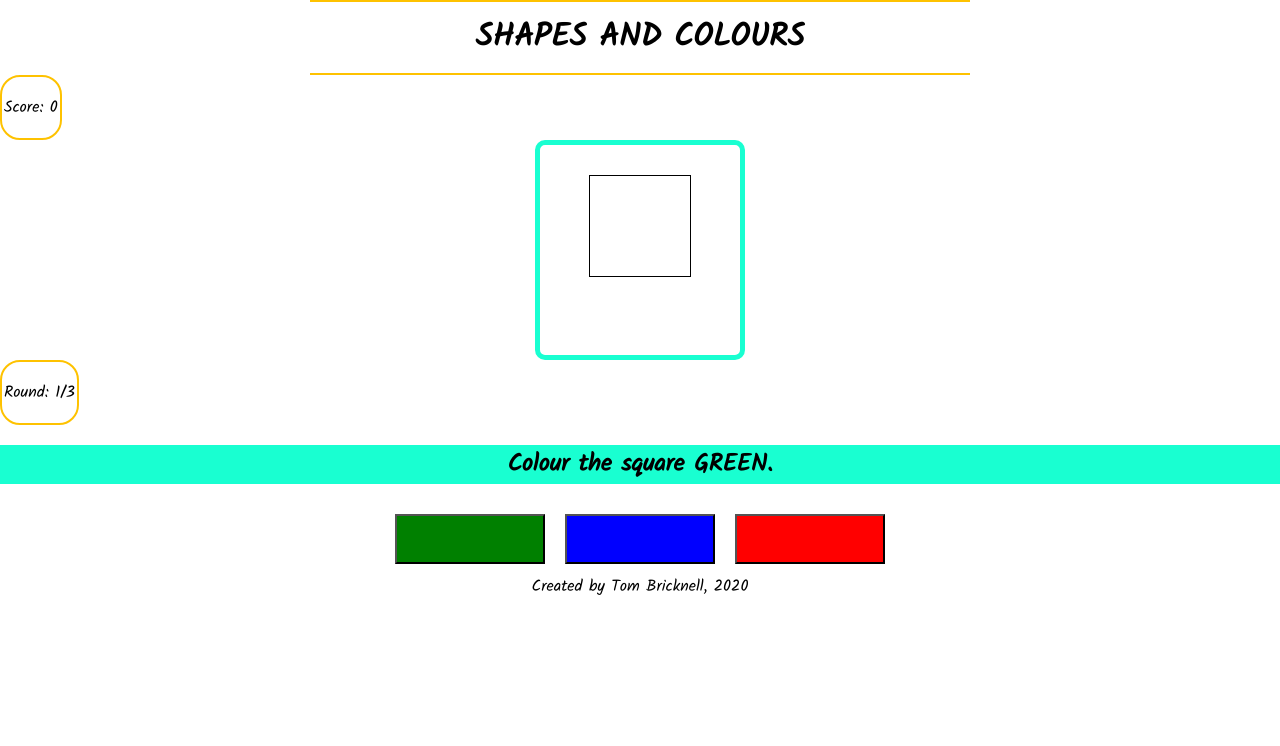
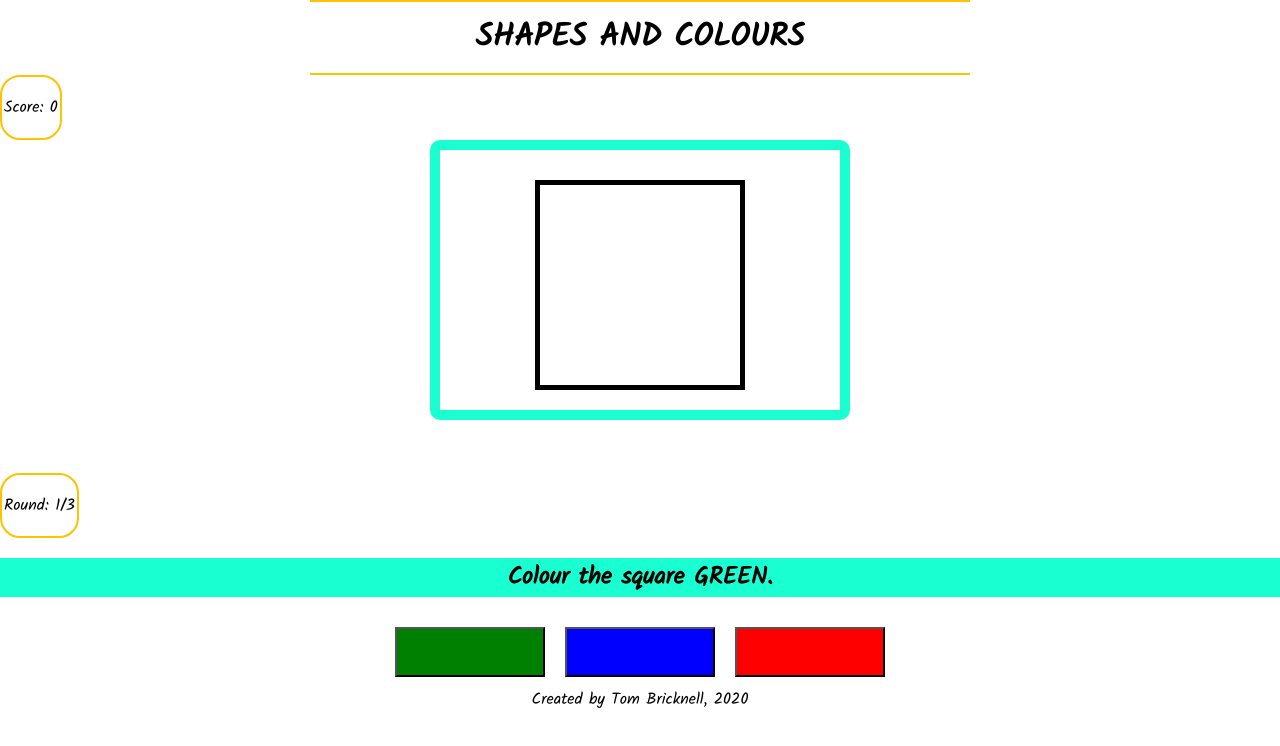
Before and after one commit to tbric123/shapesandcolours, a React (Create React App) app: page / in a window 1280 px wide. Shown: the top 746 px of the page. Built offline with nearby package versions, Linux system fonts and the light colour scheme.

Commit message:
Thicker borders and larger shapes, plan to use a JSON object for the colours

```diff
--- a/public/index.css
+++ b/public/index.css
@@ -29,11 +29,11 @@ body {
 
 .shapeBox {
   display: inline-block;
-  border: 5px #19FFD1 solid;
+  border: 10px #19FFD1 solid;
   border-radius: 10px;
   padding: 30px 0 30px 0;
-  width: 200px;
-  height: 150px;
+  width: 400px;
+  height: 200px;
   text-align: center;
   margin: 0 10px 0 10px;
 }
@@ -61,6 +61,10 @@ body {
 
 .startOverButton {
   background-color: #19FFD1;
+  font-family: 'Kalam', cursive;
+  font-size: large;
+  width: 400px;
+  height: 200px;
 }
 
 .footer {
--- a/src/components/App.jsx
+++ b/src/components/App.jsx
@@ -42,10 +42,10 @@ function App() {
         setShapeColour(newColour);
 
         if (promptValues.colour === newColour) {
-            setShapeFeedback("CORRECT");
+            setShapeFeedback("CORRECT!");
             setScore(score + 1);
         } else {
-            setShapeFeedback("INCORRECT");
+            setShapeFeedback("INCORRECT!");
         }
 
         // Prevent buttons from being clicked before the next round
@@ -77,7 +77,8 @@ function App() {
         const newButtonColours = Utilities.getRandomSet(colours, Utilities.BUTTON_COUNT);
         setButtonColours(newButtonColours);
         setPromptValues({
-            shape: Utilities.getRandomElement(shapes, true), colour: Utilities.getRandomElement(newButtonColours, true)
+            shape: Utilities.getRandomElement(shapes, true),
+            colour: Utilities.getRandomElement(newButtonColours, true)
         });
 
         setShapeColour(Utilities.STARTING_COLOUR);
@@ -93,10 +94,12 @@ function App() {
 
             <InformationBar title="Score" information={score}/>
             <div className="componentArea">
-                {promptValues.shape !== "" && <Shape
+                {promptValues.shape !== ""
+                    ? <Shape
                             colour={shapeColour}
                             shape={promptValues.shape}
-                    feedback={shapeFeedback}/>}
+                            feedback={shapeFeedback}/>
+                    : <button className="startOverButton" onClick={startNewGame}>Start Over</button>}
 
             </div>
             <InformationBar title="Round" information={round + "/" + Utilities.MAX_ROUND}/>
@@ -104,16 +107,14 @@ function App() {
             <Prompt shape={promptValues.shape} colour={promptValues.colour}/>
 
             <div className="componentArea">
-                {buttonColours.length === 0
-                    ? <button className="startOverButton" onClick={startNewGame}>Start Over</button>
-                    : buttonColours.map(function (colour) {
+                {buttonColours.length !== 0 && buttonColours.map(function (colour) {
                     let buttonNumber = 0;
                     return <ColourButton
                         key={uuidv4()}
                         onPress={checkChoice}
                         colour={colour}
                         clickable={buttonsClickable}
-                            number={buttonNumber + 1} />
+                        number={buttonNumber + 1}/>
 
                 })}
             </div>
--- a/src/components/Shape.jsx
+++ b/src/components/Shape.jsx
@@ -1,32 +1,57 @@
 import React from "react";
 
 // Shape Creation Code References:
-// - Square: https://www.w3schools.com/howto/tryit.asp?filename=tryhow_css_shapes_square
+// - Square:
+// https://www.w3schools.com/howto/tryit.asp?filename=tryhow_css_shapes_square
 
 function Shape(props) {
     // Set the shape's colour
     let shapeStyle = {
-        backgroundColor: props.colour
+        backgroundColor: props.colour,
+        border: "5px solid"
     }
 
     // Work out what shape we're going to display
     switch (props.shape) {
         case "square":
-            shapeStyle = {...shapeStyle, width: "100px", height: "100px"}
+            shapeStyle = {
+                ...shapeStyle,
+                width: "200px",
+                height: "200px"
+            }
             break;
         case "rectangle":
-            shapeStyle = {...shapeStyle, width: "50px", height: "100px"}
+            shapeStyle = {
+                ...shapeStyle,
+                width: "100px",
+                height: "200px"
+            }
             break;
         default:
-            shapeStyle = {...shapeStyle, width: "100px", height: "100px", borderRadius: "100px"}
+            shapeStyle = {
+                ...shapeStyle,
+                width: "200px",
+                height: "200px",
+                borderRadius: "100px"
+            }
             break;
     }
 
     return (
-        <div className="shapeBox">
-            <div className="shape" style={shapeStyle}></div>
-            <div className="feedback" style={props.feedback === "|||" ? {visibility: "hidden"} : null}>{props.feedback}</div>
+        <div>
+            <div className="shapeBox">
+                <div className="shape" style={shapeStyle}></div>
+
+            </div>
+            <div
+                className="feedback"
+                style={props.feedback === "|||"
+                ? {
+                    visibility: "hidden"
+                }
+                : null}>{props.feedback}</div>
         </div>
+
     );
 }
 
```
Also changed, not shown: src/data/colours.js (+7 -0 lines). Lines whose indentation alone changed are shown as unchanged.
